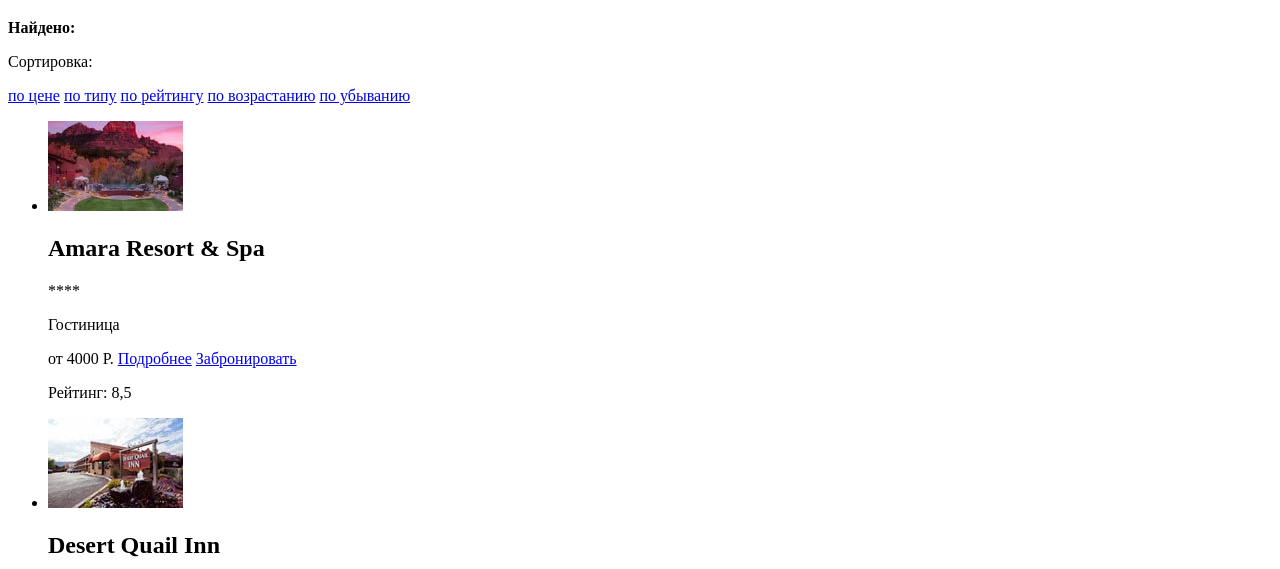
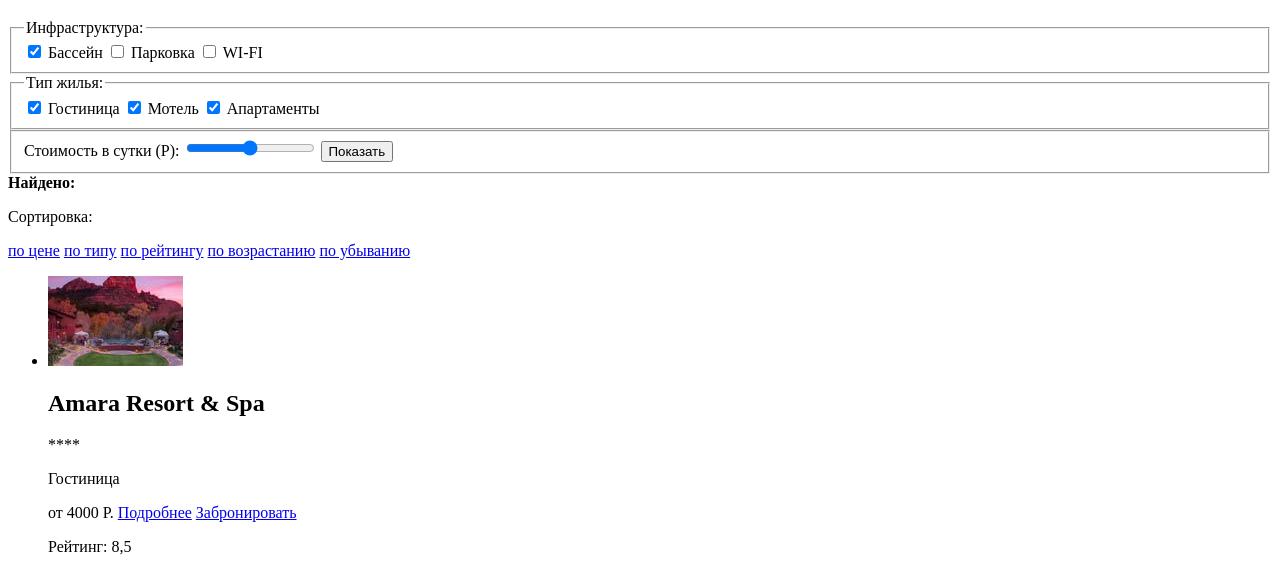
Before and after one commit to YuliaKoposova/465455-sedona, a plain HTML site: page hotels.html in a window 1280 px wide. Shown: the part 231-800 px from the top of the page. Drawn offline with Linux system fonts and the light colour scheme.

Commit message:
Добавила формы

```diff
--- a/hotels.html
+++ b/hotels.html
@@ -22,7 +22,32 @@
   	<main class="container">
       <h1 class="visually-hidden">Поиск отелей</h1>
       <section class="request">
-        <!--Форма-->
+        <form class="hotels-searching-detailed">
+          <fieldset class="infrastructure">
+            <legend>Инфраструктура:</legend>
+            <input type="checkbox" id="pool" name="pool" checked>
+            <label for="pool">Бассейн</label>
+            <input type="checkbox" id="parking" name="parking">
+            <label for="parking">Парковка</label>
+            <input type="checkbox" id="wi-fi" name="wi-fi">
+            <label for="wi-fi">WI-FI</label>
+          </fieldset>
+          <fieldset class="type-of-accomodation">
+            <legend>Тип жилья:</legend>
+            <input type="checkbox" id="hotel" name="hotel" checked>
+            <label for="hotel">Гостиница</label>
+            <input type="checkbox" id="motel" name="motel" checked>
+            <label for="motel">Мотель</label>
+            <input type="checkbox" id="apartment" name="apartment" checked>
+            <label for="apartment">Апартаменты</label>
+          </fieldset>
+          <fieldset class="day-value-form">
+            <label for="day-value">Стоимость в сутки (Р):</label>
+            <output name="day-value-output"></output>
+            <input type="range" multiple name="day-value" id="day-value">
+            <input type="submit" name="searching-detailed" value="Показать">
+          </fieldset>
+        </form>
       </section>
 
       <section class="response">
```
Also changed, not shown: index.html (+21 -1 lines).
